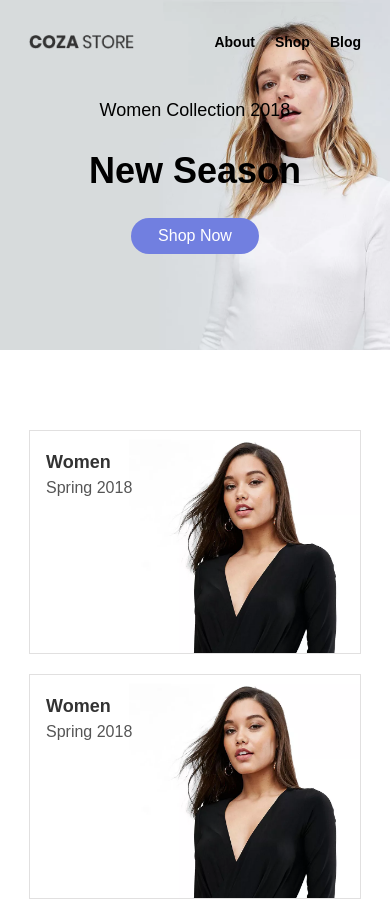
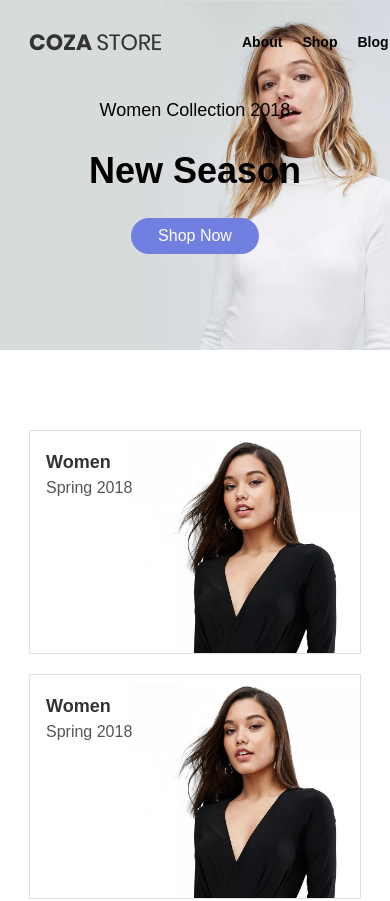
Before and after one commit to quanber123/stores, a React (Vite) app: page / in a window 390 px wide. Shown: the top 901 px of the page. Built offline with nearby package versions, Linux system fonts and the light colour scheme; some icons are missing.

Commit message:
responsive

```diff
--- a/src/components/common/Header.tsx
+++ b/src/components/common/Header.tsx
@@ -87,7 +87,12 @@ function Header() {
       <section className={`container flex items-center  gap-[80px]`}>
         <div>
           <Link to={`/`}>
-            <img ref={imgRef} className='h-full' src={logo} alt='logo' />
+            <img
+              ref={imgRef}
+              className='max-w-[150px] h-full'
+              src={logo}
+              alt='logo'
+            />
           </Link>
         </div>
         <ul className='flex items-center gap-[20px] text-sm font-bold'>
--- a/src/components/pages/home/BannerHome.tsx
+++ b/src/components/pages/home/BannerHome.tsx
@@ -97,7 +97,7 @@ function BannerHome() {
     <section
       className={`${
         isVisible ? 'opacity-100' : 'opacity-0'
-      } relative w-full h-full min-h-[350px] aspect-[4/2] flex justify-center overflow-hidden`}
+      } relative w-full h-full min-h-[350px] laptop:aspect-[4/2] flex justify-center overflow-hidden`}
       ref={containerRef}
     >
       {images.map((i, index) => {
```
